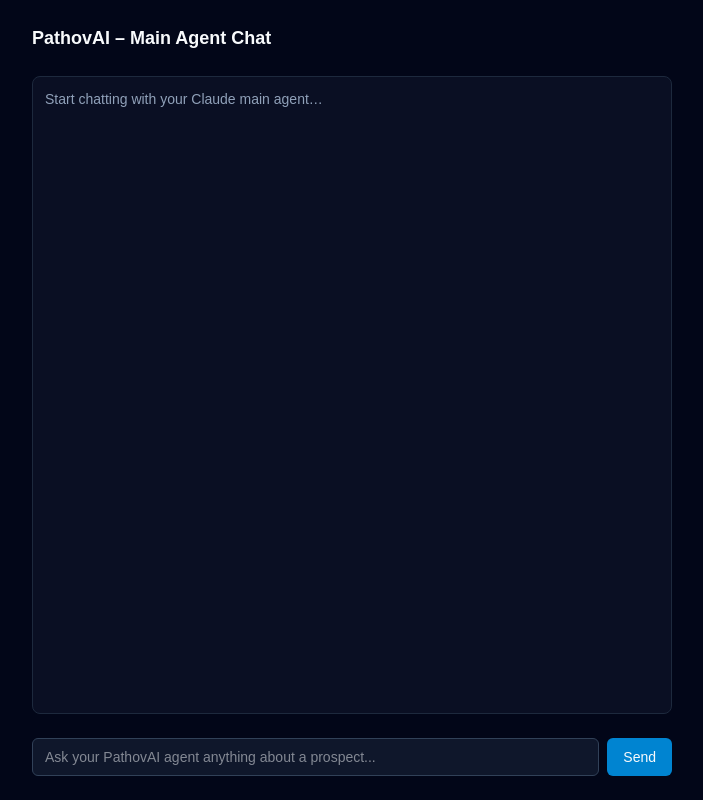
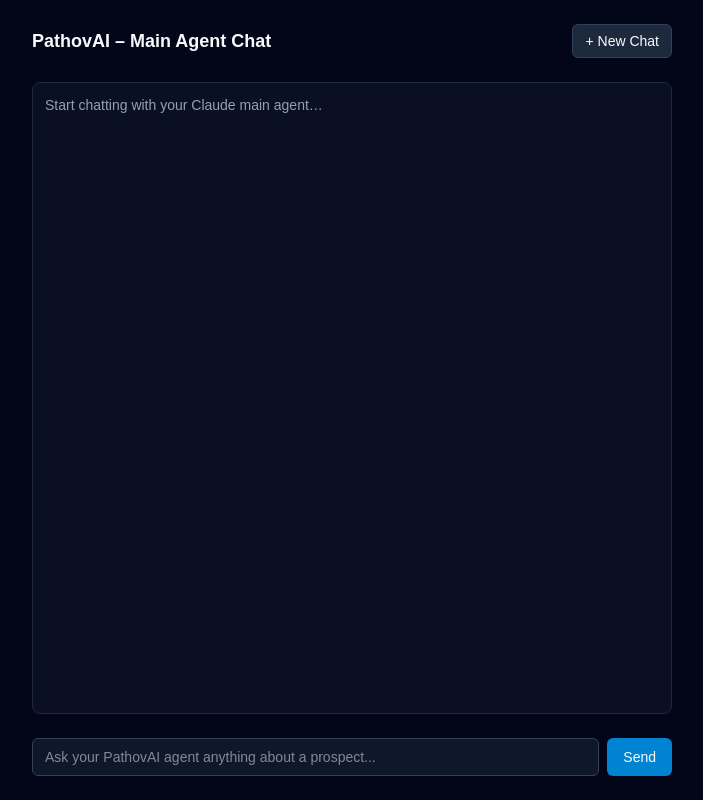
Before and after one commit to avivlubell/pathovai, a Next.js app: page / in a window 1280 px wide. Shown: the whole page, without its empty margins (288-991 px from the left). Built offline with nearby package versions, Linux system fonts and the light colour scheme.

Commit message:
Implement new chat functionality
Added a button to start a new chat and reset the input.

```diff
--- a/app/page.tsx
+++ b/app/page.tsx
@@ -12,6 +12,12 @@
   const [messages, setMessages] = useState<ChatMessage[]>([]);
   const [input, setInput] = useState('');
   const [isLoading, setIsLoading] = useState(false);
+
+    function handleNewChat() {
+    setMessages([]);
+    setInput('');
+    setIsLoading(false);
+  }
 
   async function handleSubmit(e: React.FormEvent) {
     e.preventDefault();
@@ -76,9 +82,18 @@
   return (
     <main className="flex min-h-screen flex-col bg-slate-950 text-slate-50">
       <div className="flex-1 max-w-2xl w-full mx-auto flex flex-col py-6 px-4 gap-4">
-        <h1 className="text-lg font-semibold mb-2">
-          PathovAI – Main Agent Chat
-        </h1>
+               <div className="flex items-center justify-between mb-2">
+          <h1 className="text-lg font-semibold">
+            PathovAI – Main Agent Chat
+          </h1>
+          <button
+            onClick={handleNewChat}
+            className="px-3 py-1.5 rounded-md bg-slate-800 border border-slate-700 text-sm font-medium hover:bg-slate-700 transition-colors"
+          >
+            + New Chat
+          </button>
+        </div>
+
 
         <div className="flex-1 border border-slate-800 rounded-lg p-3 overflow-y-auto bg-slate-900/60">
           {messages.length === 0 && (
```
